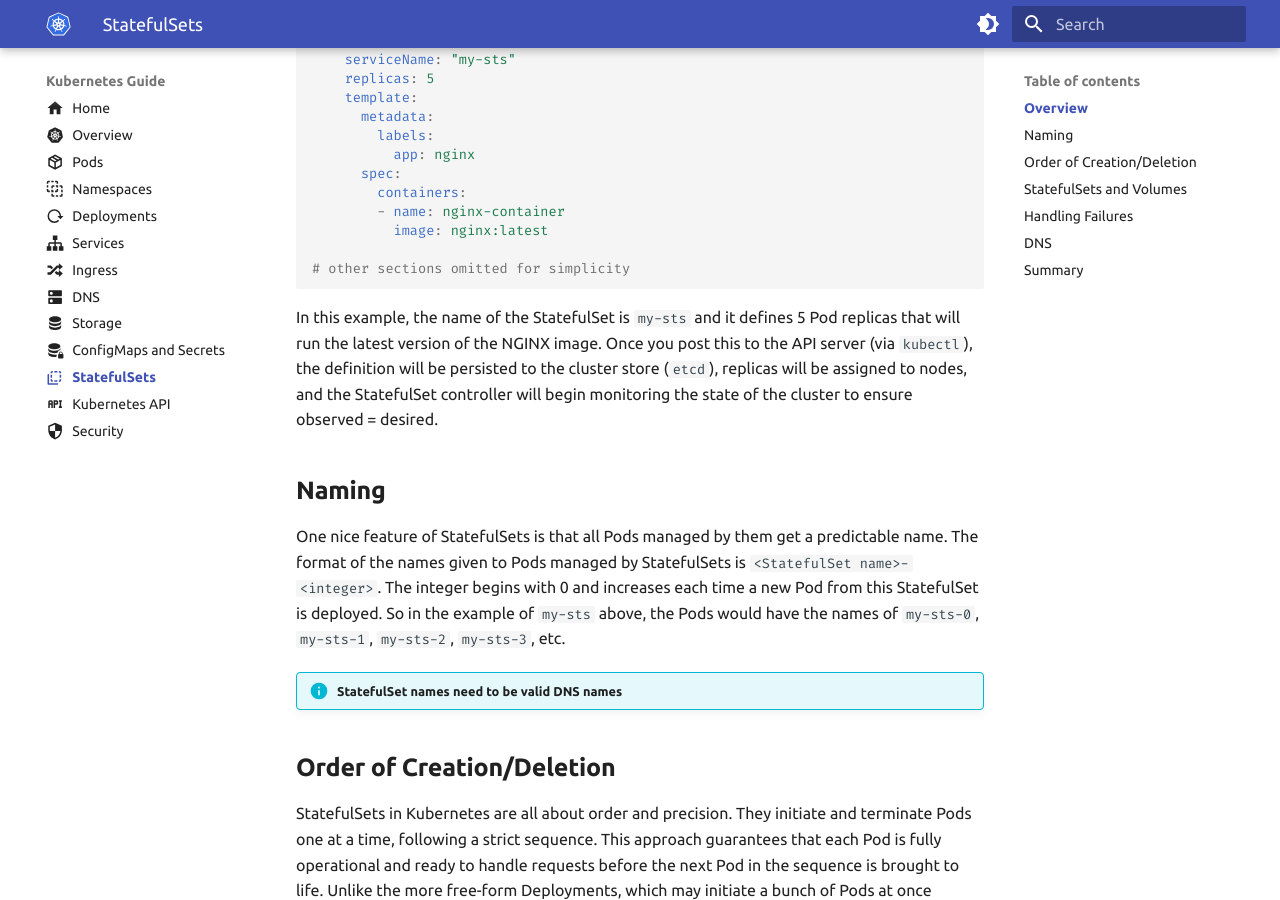
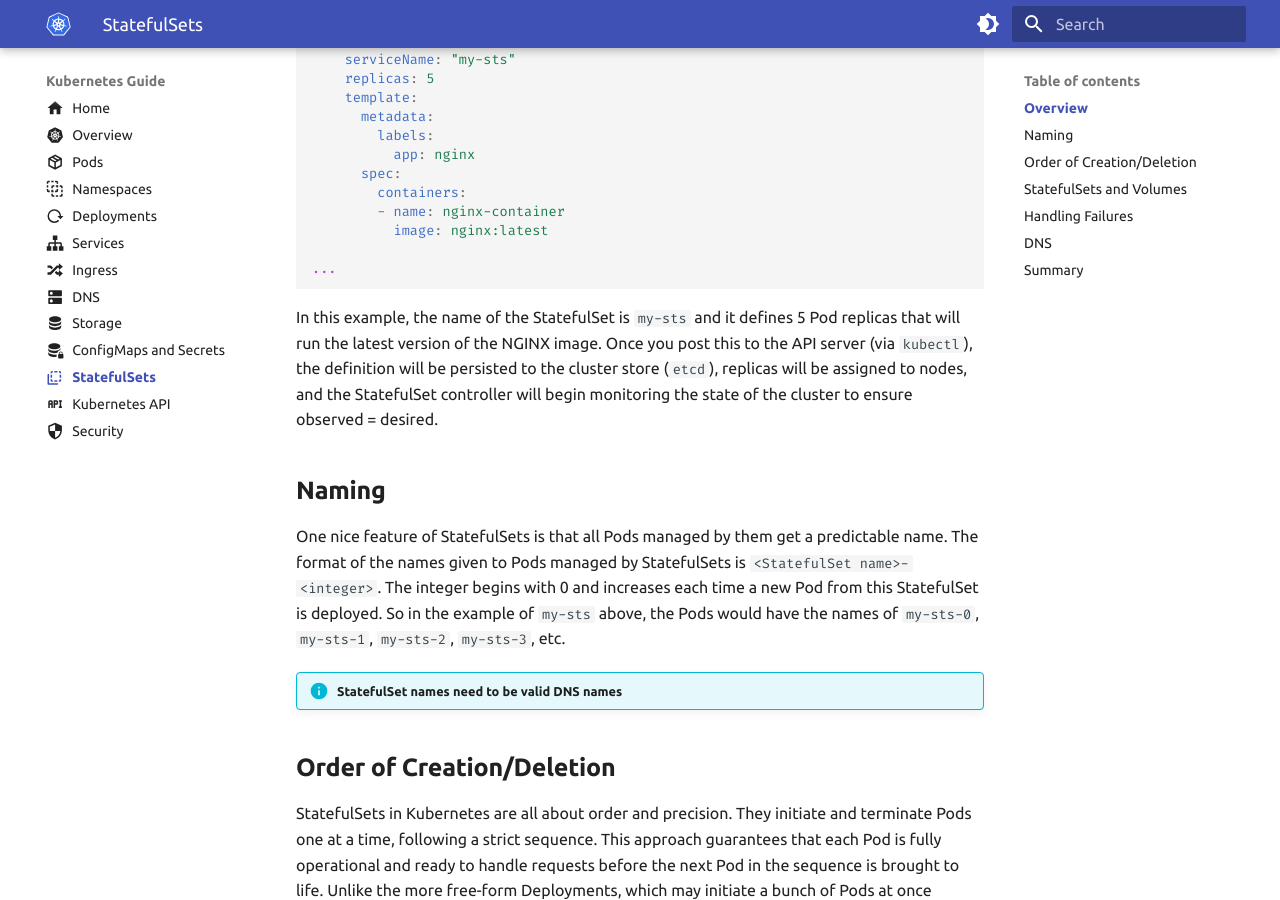
Before and after one commit to Braundo/kubernetes-guide, an MkDocs documentation site: the page built from docs/statefulsets.md, in a window 1280 px wide and 900 px high, scrolled down 1583 px. Built offline with MkDocs 1.6.1 and Material for MkDocs 9.7.7, drawn with Linux system fonts in a browser that asks for light colours.

Commit message:
Update statefulsets.md

````diff
--- a/docs/statefulsets.md
+++ b/docs/statefulsets.md
@@ -69,7 +69,7 @@ spec:
         - name: nginx-container
           image: nginx:latest
 
-# other sections omitted for simplicity
+...
 ```
 
 In this example, the name of the StatefulSet is `my-sts` and it defines 5 Pod replicas that will run the latest version of the NGINX image. Once you post this to the API server (via `kubectl`), the definition will be persisted to the cluster store (`etcd`), replicas will be assigned to nodes, and the StatefulSet controller will begin monitoring the state of the cluster to ensure observed = desired.
````
